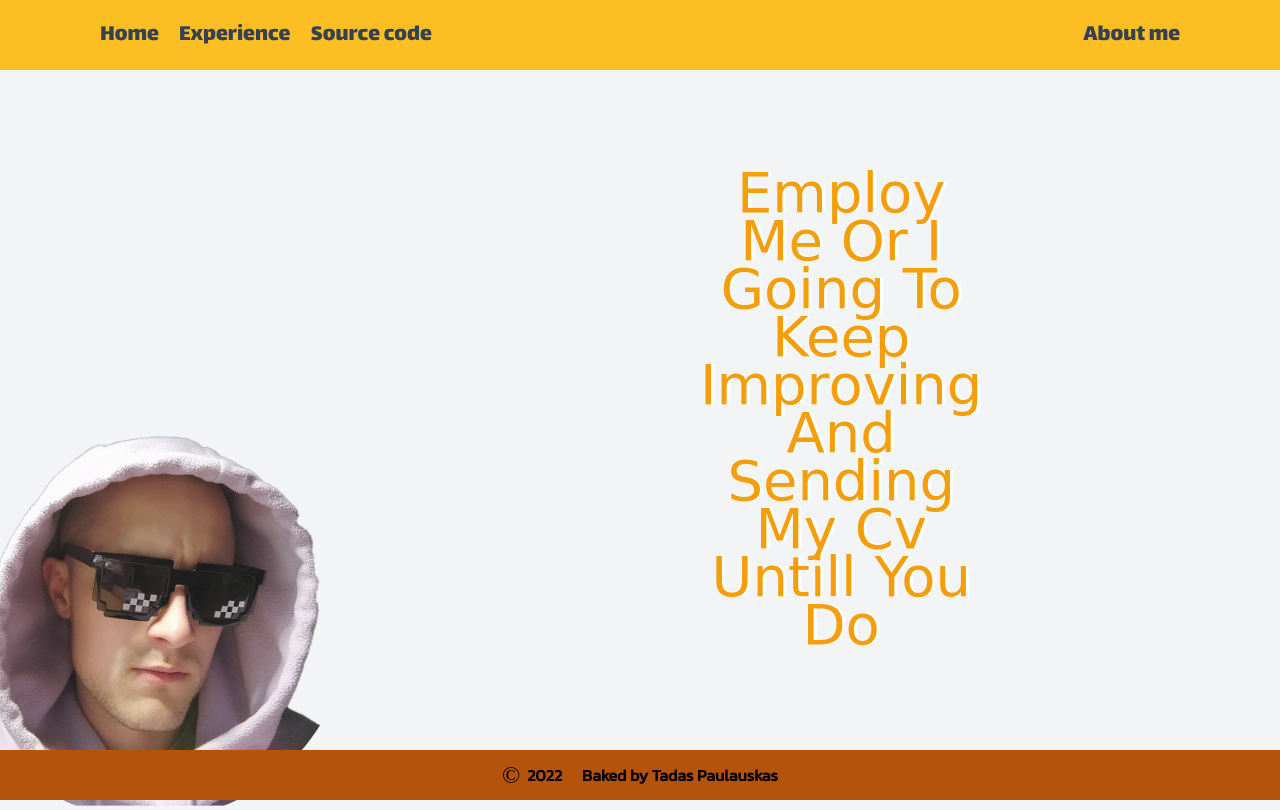
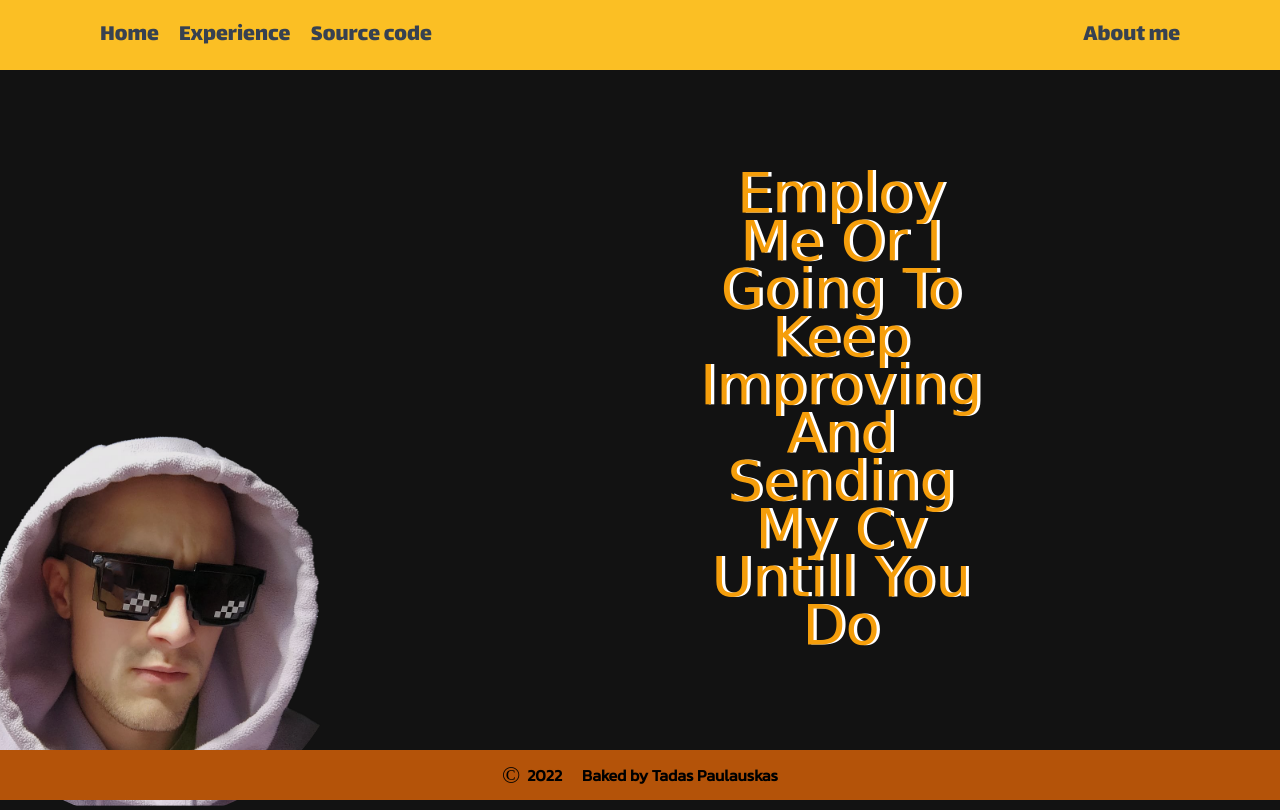
Before and after one commit to Devoustate/webCv, a plain HTML site: page index.html in a window 1280 px wide. Drawn offline with nearby package versions, Linux system fonts and the light colour scheme; a web font is replaced by a local one.

```diff
--- a/css/index.css
+++ b/css/index.css
@@ -65,7 +65,7 @@
 Global style
 --------- */
 body {
-    background-color: var(--grey-100);
+    background-color: rgb(18, 18, 18);
 }
 
 p {
```
